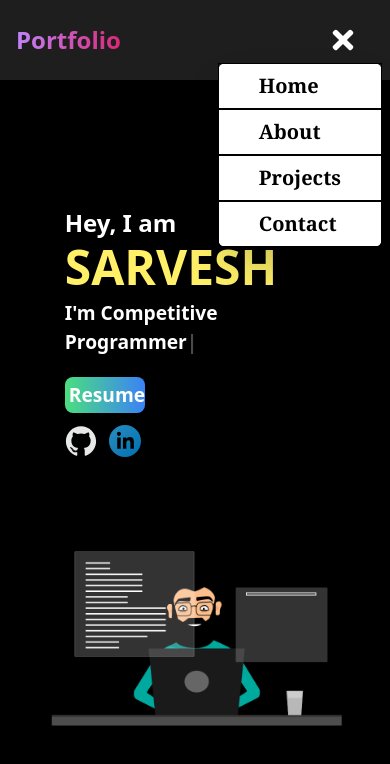
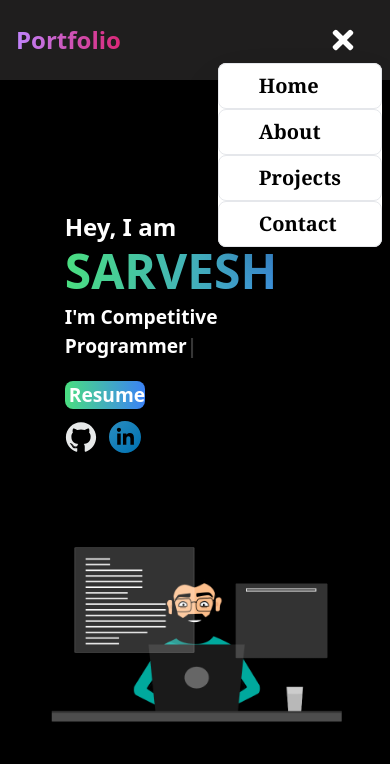
Before and after one commit to sarvesh018/Portfolio_React, a React (Vite) app: page / in a window 390 px wide. Both pictures are taken after a click on the element 351 px from the left and 40 px from the top of the page. Shown: the top 764 px of the page. Built offline with nearby package versions, Linux system fonts and the light colour scheme.

Commit message:
home_nav update

```diff
--- a/src/components/Home.jsx
+++ b/src/components/Home.jsx
@@ -5,7 +5,7 @@ import ReactTyped from "react-typed";
 import linkedin from "../assets/linkedin.svg";
 
 const Home = () => {
-  const works = ["Frontend Developer", "Leetcoder", "Competitive Programmer"];
+  const works = ["Full Stack Developer", "Leetcoder", "Competitive Programmer"];
   return (
     <div name="home" className="h-screen bg-black text-white home">
       <div className=" max-w-screen-lg h-full mx-auto flex flex-col sm:flex-row items-center justify-center md:ml-auto">
@@ -13,24 +13,23 @@ const Home = () => {
           <p className="lg:text-4xl pt-2 md:text-3xl text-2xl font-bold ">
             Hey, I am
           </p>
-          <p className="text-5xl md:text-6xl md:my-3 font-bold lg:text-8xl py-1 text-[#fff068] ">
-            SARVESH
-          </p>
+          <p className="text-5xl md:text-6xl md:my-3 font-extrabold lg:text-8xl py-1 text-[#fff] text-transparent bg-gradient-to-r from-green-400 to-blue-500 bg-clip-text">
+            SARVESH</p>
           <p className="font-semibold py-1 text-[1.2rem] md:text-2xl">
             I'm <ReactTyped strings={works} typeSpeed={100} loop />
           </p>
           <div className="flex flex-col md:flex-row py-4 gap-2">
             <button
               type="button"
-              class="bg-gradient-to-r from-green-400 to-blue-500 hover:from-pink-500 hover:to-yellow-500 ... rounded-[0.5rem] md:rounded-xl w-20 md:w-[7rem] text-[1.2rem] md:text-lg md:font-bold text-white font-semibold"
+              class="bg-gradient-to-r from-green-400 to-blue-500 hover:from-purple-400 hover:to-pink-600 ... rounded-[0.5rem] md:rounded-xl w-20 md:w-[7rem] text-[1.2rem] md:text-lg md:font-bold text-white font-semibold "
             >
-              <p className="px-1 py-1">Resume</p>
+              <a className="px-1 py-1" href="https://drive.google.com/file/d/1_L-JCKVCP5rp3YfR6iBRjrgqj39zB5m5/view?usp=sharing" target="_blank">Resume</a>
             </button>
             <div className="flex flex-row gap-3 py-1">
               <a href="https://github.com/sarvesh018" target="_blank">
                 <img
                   src={github}
-                  className="md:w-[2.5rem] md:h-[2.5rem] w-[2rem] h-[2rem]  cursor-pointer invert"
+                  className="md:w-[2.5rem] md:h-[2.5rem] w-[2rem] h-[2rem]  cursor-pointer invert hover:scale-125 duration-500"
                 />
               </a>
               <a
@@ -39,7 +38,7 @@ const Home = () => {
               >
                 <img
                   src={linkedin}
-                  className="md:w-[2.5rem] md:h-[2.5rem] w-[2rem] h-[2rem] cursor-pointer"
+                  className="md:w-[2.5rem] md:h-[2.5rem] w-[2rem] h-[2rem] cursor-pointer hover:scale-125 duration-500"
                 />
               </a>
             </div>
--- a/src/components/Navbar.jsx
+++ b/src/components/Navbar.jsx
@@ -51,7 +51,7 @@ export default function Navbar() {
           {open && (
           <ul className="absolute right-0 shadow-2xl mr-2 mt-2 rounded-lg flex flex-col justify-center items-center text-black bg-[#fff] ">
             {links.map(({id, link}) =>(
-              <li key={id} className="px-10 cursor-pointer py-2 text-xl hover:bg-[#494848] font-[600] font-serif hover:text-white w-full justify-center items-center border-black border-[0.1px]">
+              <li key={id} className="px-10 cursor-pointer py-2 text-xl hover:bg-[#494848] font-[600] font-serif hover:text-white w-full justify-center items-center rounded-lg border-[0.01px]">
                 <Link onClick={handleSubmit} to={link} smooth duration={500}>
                   {link}
                 </Link>
--- a/tailwind.config.js
+++ b/tailwind.config.js
@@ -2,7 +2,11 @@
 export default {
   content: ["./src/**/*.{js,jsx,ts,tsx}"],
   theme: {
-    extend: {},
+    extend: {
+      backgroundImage: {
+        'gradient-radial': 'radial-gradient(var(--tw-gradient-stops))',
+      }
+    },
   },
   plugins: [],
 }
```
